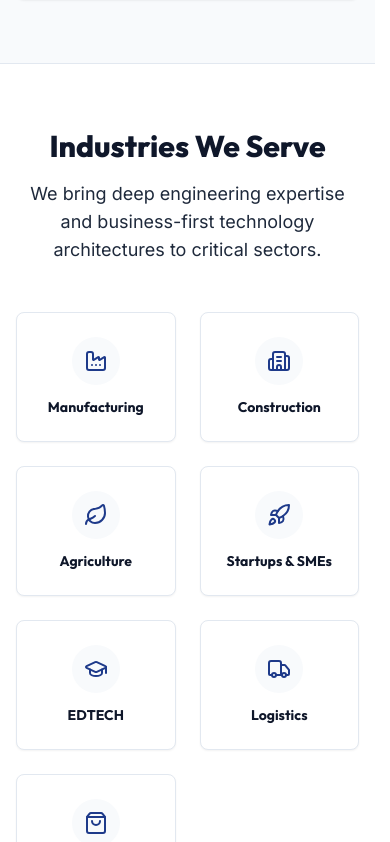
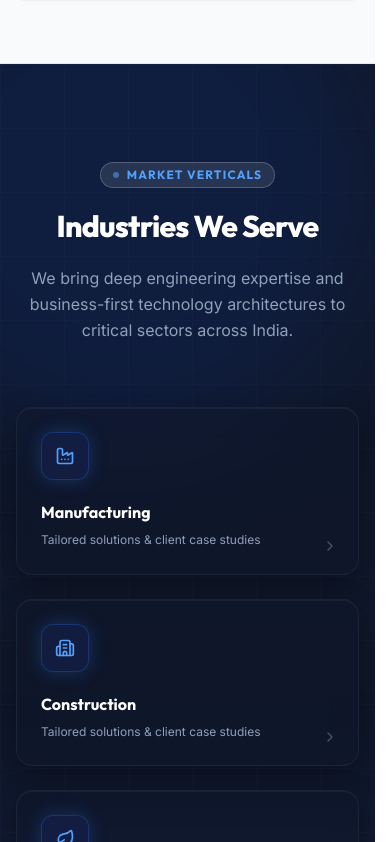
Before and after one commit to itmaruthu/m2pnexus-innovation, a React (Vite) app: page / in a window 390 px wide. Shown: the part 5562-6404 px from the top of the page. Built offline with nearby package versions, Linux system fonts and the light colour scheme.

Commit message:
feat: premium glassmorphic Industries We Serve section on homepage

```diff
--- a/src/pages/Home.jsx
+++ b/src/pages/Home.jsx
@@ -262,35 +262,112 @@ export default function Home() {
         </div>
       </section>
 
-      {/* SECTION 5: Industries We Serve */}
-      <section className="py-16 md:py-24 bg-white border-b border-brand-border">
-        <div className="max-w-7xl mx-auto px-4 sm:px-6 lg:px-8 text-center space-y-12">
-          <div className="space-y-4 max-w-3xl mx-auto">
-            <h2 className="text-3xl md:text-4xl font-extrabold text-brand-primary font-heading">
+      {/* SECTION 5: Industries We Serve — Glassmorphic Premium */}
+      <section className="relative py-24 md:py-32 overflow-hidden bg-brand-primary border-b border-slate-800">
+        {/* Subtle tech grid backdrop */}
+        <div className="absolute inset-0 bg-[linear-gradient(to_right,#1e293b_1px,transparent_1px),linear-gradient(to_bottom,#1e293b_1px,transparent_1px)] bg-[size:4rem_4rem] opacity-20 pointer-events-none" />
+
+        {/* Soft glowing blur orbs */}
+        <div className="absolute -top-32 -left-32 w-[500px] h-[500px] bg-blue-600/10 rounded-full blur-3xl pointer-events-none" />
+        <div className="absolute -bottom-32 -right-32 w-[600px] h-[600px] bg-blue-500/10 rounded-full blur-3xl pointer-events-none" />
+        <div className="absolute top-1/2 left-1/2 -translate-x-1/2 -translate-y-1/2 w-[800px] h-[400px] bg-brand-secondary/10 rounded-full blur-3xl pointer-events-none" />
+
+        <div className="relative z-10 max-w-7xl mx-auto px-4 sm:px-6 lg:px-8 space-y-16">
+          {/* Section Header */}
+          <motion.div
+            initial="hidden"
+            whileInView="visible"
+            viewport={{ once: true, margin: '-100px' }}
+            variants={staggerContainer}
+            className="text-center space-y-5 max-w-3xl mx-auto"
+          >
+            <motion.span
+              variants={fadeInUp}
+              className="inline-flex items-center gap-2 px-3 py-1 rounded-full bg-white/10 border border-white/20 text-blue-400 text-xs font-bold uppercase tracking-widest font-heading"
+            >
+              <span className="w-1.5 h-1.5 rounded-full bg-blue-400 animate-pulse" />
+              Market Verticals
+            </motion.span>
+            <motion.h2
+              variants={fadeInUp}
+              className="text-3xl md:text-5xl font-extrabold text-white tracking-tight font-heading leading-tight"
+            >
               Industries We Serve
-            </h2>
-            <p className="text-lg text-brand-text">
-              We bring deep engineering expertise and business-first technology architectures to critical sectors.
-            </p>
-          </div>
+            </motion.h2>
+            <motion.p
+              variants={fadeInUp}
+              className="text-base sm:text-lg text-slate-400 leading-relaxed"
+            >
+              We bring deep engineering expertise and business-first technology architectures to critical sectors across India.
+            </motion.p>
+          </motion.div>
 
-          <div className="grid grid-cols-2 sm:grid-cols-3 lg:grid-cols-5 gap-6">
+          {/* Staggered premium cards grid */}
+          <div className="grid grid-cols-1 sm:grid-cols-2 lg:grid-cols-4 gap-6 pb-8">
             {industriesWeServe.map((ind, idx) => {
               const Icon = ind.icon;
+
+              // Stagger vertical offsets for visual rhythm
+              const offsets = ['lg:translate-y-0', 'lg:translate-y-8', 'lg:translate-y-4', 'lg:translate-y-12', 'lg:translate-y-2', 'lg:translate-y-10', 'lg:translate-y-6'];
+              const offset = offsets[idx % offsets.length];
+
               return (
-                <button
+                <motion.button
                   key={idx}
+                  variants={fadeInUp}
+                  initial="hidden"
+                  whileInView="visible"
+                  viewport={{ once: true, margin: '-60px' }}
                   onClick={() => navigate('/industries')}
-                  className="bg-white border border-brand-border p-6 rounded-lg text-center flex flex-col items-center justify-center gap-3 hover:border-brand-secondary transition-colors group cursor-pointer shadow-xs hover:shadow-sm"
+                  className={`group relative flex flex-col items-start gap-5 text-left p-6 rounded-2xl cursor-pointer
+                    bg-slate-900/40 backdrop-blur-lg
+                    border border-slate-800/80
+                    shadow-[inset_0_1px_0_0_rgba(255,255,255,0.05),0_10px_30px_rgba(0,0,0,0.3)]
+                    hover:bg-slate-900/65 hover:border-blue-500/30
+                    hover:shadow-[0_20px_50px_rgba(0,0,0,0.5),0_0_30px_rgba(59,130,246,0.12)]
+                    hover:-translate-y-1.5
+                    transition-all duration-500 ${offset}`}
                 >
-                  <div className="w-12 h-12 rounded-full bg-brand-section flex items-center justify-center text-brand-secondary group-hover:bg-brand-secondary group-hover:text-white transition-colors">
-                    <Icon className="w-6 h-6" />
+                  {/* Icon glow ring */}
+                  <div className="w-12 h-12 rounded-xl bg-blue-950/50 border border-blue-500/25 flex items-center justify-center text-blue-400 shadow-[0_0_18px_rgba(59,130,246,0.25)] group-hover:scale-105 group-hover:shadow-[0_0_28px_rgba(59,130,246,0.45)] transition-all duration-400">
+                    <Icon className="w-5 h-5" />
                   </div>
-                  <span className="text-sm font-bold text-brand-primary font-heading group-hover:text-brand-secondary transition-colors">{ind.title}</span>
-                </button>
+
+                  {/* Label */}
+                  <div className="space-y-1.5">
+                    <h3 className="text-base font-bold text-white font-heading group-hover:text-blue-300 transition-colors duration-300">
+                      {ind.title}
+                    </h3>
+                    <p className="text-xs text-slate-400 leading-relaxed group-hover:text-slate-300 transition-colors">
+                      Tailored solutions &amp; client case studies
+                    </p>
+                  </div>
+
+                  {/* Hover arrow indicator */}
+                  <div className="absolute bottom-5 right-5 text-slate-600 group-hover:text-blue-400 transition-all duration-300 group-hover:translate-x-0.5">
+                    <ChevronRight className="w-4 h-4" />
+                  </div>
+                </motion.button>
               );
             })}
           </div>
+
+          {/* CTA link */}
+          <motion.div
+            variants={fadeInUp}
+            initial="hidden"
+            whileInView="visible"
+            viewport={{ once: true }}
+            className="text-center"
+          >
+            <button
+              onClick={() => navigate('/industries')}
+              className="inline-flex items-center gap-2 px-6 py-3 rounded-xl border border-slate-700 text-slate-300 hover:border-blue-500/50 hover:text-white hover:bg-slate-800/60 text-sm font-semibold transition-all duration-300 cursor-pointer"
+            >
+              View all client case studies
+              <ChevronRight className="w-4 h-4" />
+            </button>
+          </motion.div>
         </div>
       </section>
 
```
